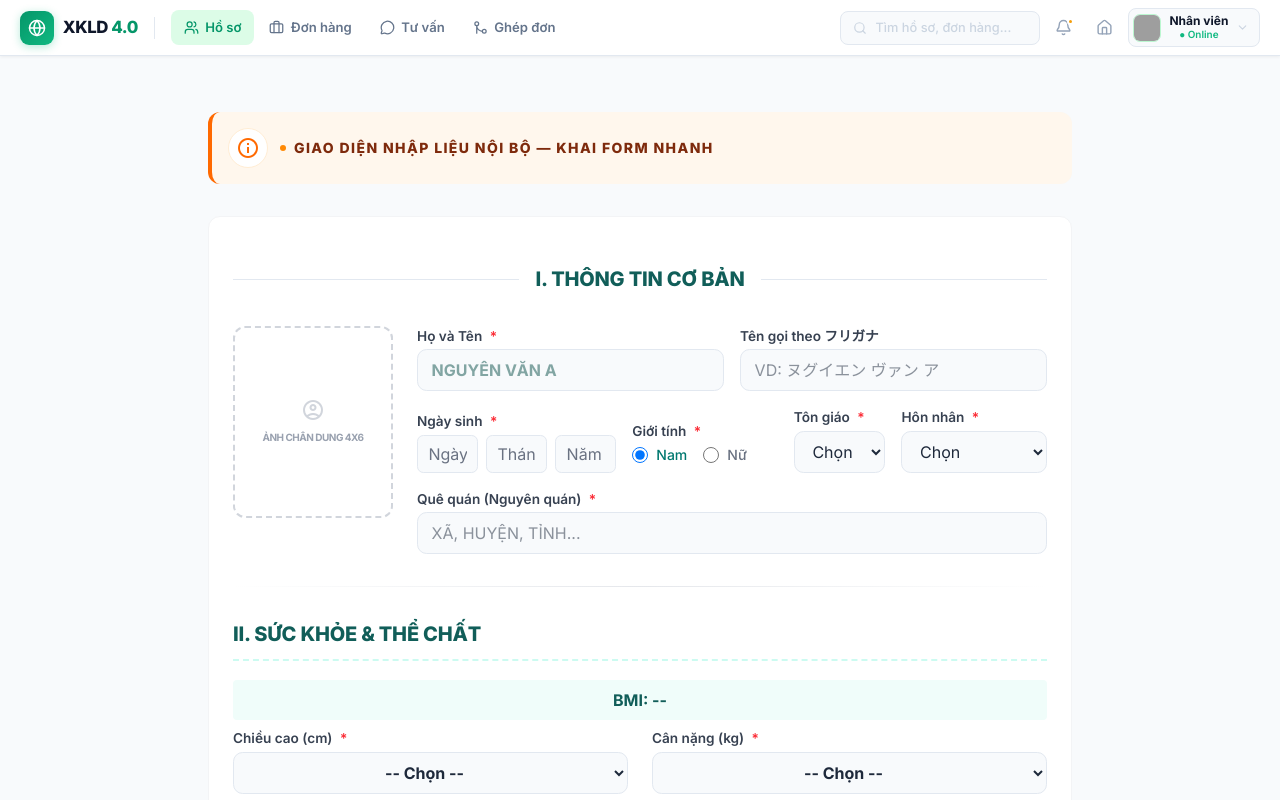
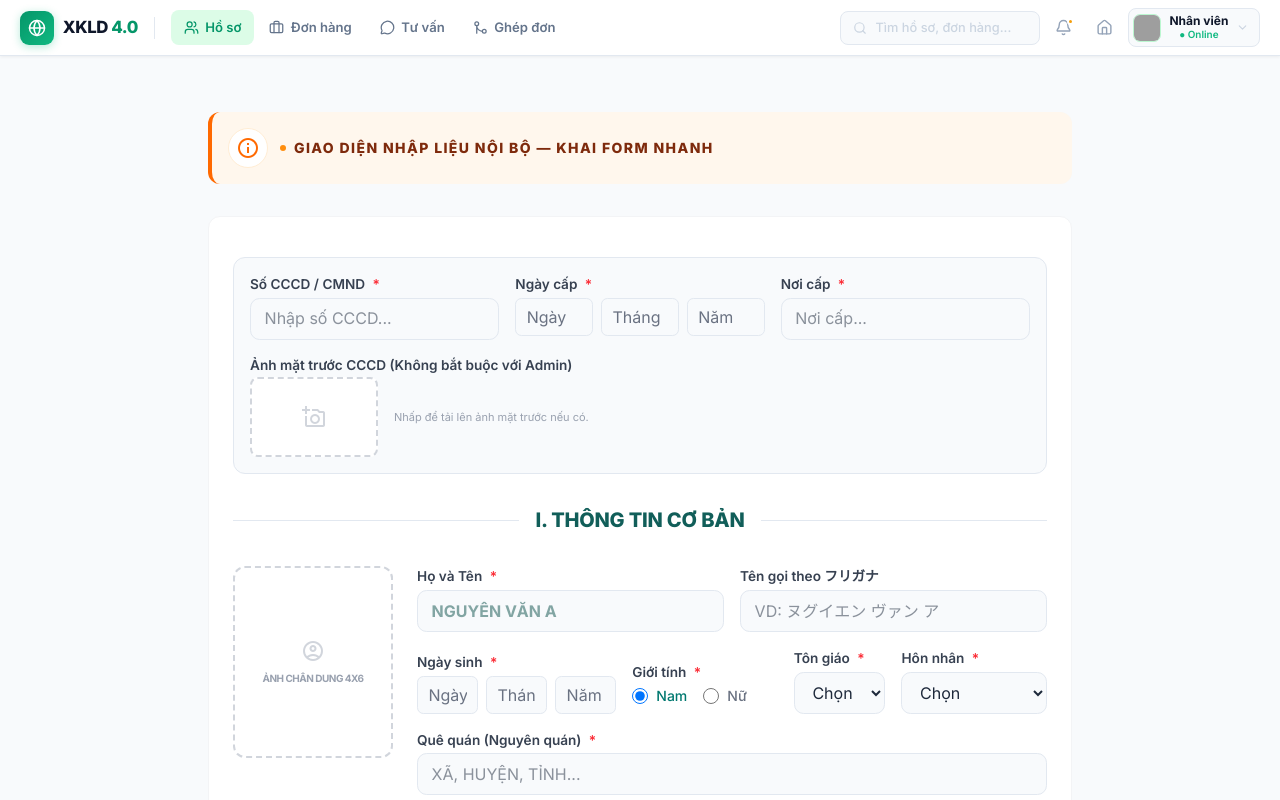
Before and after one commit to solutioncanh-create/XKLD4.0, a React (Vite) app: page /admin/ho-so/them-moi in a window 1280 px wide. Shown: the top 800 px of the page. Built offline with nearby package versions, Linux system fonts and the light colour scheme; sample sign-in values are in the browser's storage; grey boxes are pictures that could not be loaded.

Commit message:
Fix: Hien thi CCCD cho Admin và bo bắt buoc anh trong DangKy

```diff
--- a/src/pages/DangKy.jsx
+++ b/src/pages/DangKy.jsx
@@ -196,11 +196,7 @@ export default function DangKy({ adminMode = false }) {
             que_quan: 'Quê quán',
             ton_giao: 'Tôn giáo',
             hon_nhan: 'Tình trạng hôn nhân',
-            so_cccd: 'Số CCCD',
-            ngay_cap_cccd: 'Ngày cấp CCCD',
-            noi_cap_cccd: 'Nơi cấp CCCD',
-            anh_ho_so: 'Ảnh chân dung',
-            anh_cccd_mat_truoc: 'Ảnh mặt trước CCCD/CMT',
+            ...(!adminMode ? { anh_cccd_mat_truoc: 'Ảnh mặt trước CCCD/CMT' } : {}),
             // anh_cccd_mat_sau: 'Ảnh mặt sau CCCD', // Không bắt buộc
             chieu_cao: 'Chiều cao',
             can_nang: 'Cân nặng',
@@ -491,17 +487,43 @@ export default function DangKy({ adminMode = false }) {
                         </div>
                     </div>
 
-                    {/* Các trường thông tin trích xuất ID */}
-                    <div className="grid grid-cols-1 md:grid-cols-3 gap-4 mt-6 pt-6 border-t border-emerald-100/50">
-                        <div><label className="label">Số CCCD / CMND <span className="text-red-500 ml-1">*</span></label><input name="so_cccd" value={formData.so_cccd} onChange={handleChange} className={vCls(formData.so_cccd)} placeholder="AI sẽ tự điền..." /></div>
-                        <div className="z-0 relative">
-                            <label className="label">Ngày cấp <span className="text-red-500 ml-1">*</span></label>
-                            <FullDateSelect name="ngay_cap_cccd" value={formData.ngay_cap_cccd} onChange={handleChange} startYear={2000} endYear={new Date().getFullYear()} />
-                        </div>
-                        <div><label className="label">Nơi cấp <span className="text-red-500 ml-1">*</span></label><input name="noi_cap_cccd" value={formData.noi_cap_cccd} onChange={handleChange} className={vCls(formData.noi_cap_cccd)} placeholder="Cục CS QLHC..." /></div>
+                </div>
+            )}
+
+            {/* Các trường thông tin CCCD - Luôn hiển thị để Admin có thể nhập tay */}
+            <div className="bg-slate-50 p-4 rounded-xl border border-slate-200 mt-4">
+                <div className="grid grid-cols-1 md:grid-cols-3 gap-4">
+                    <div>
+                        <label className="label">Số CCCD / CMND <span className="text-red-500 ml-1">*</span></label>
+                        <input name="so_cccd" value={formData.so_cccd || ''} onChange={handleChange} className={vCls(formData.so_cccd)} placeholder="Nhập số CCCD..." />
+                    </div>
+                    <div className="z-20 relative">
+                        <label className="label">Ngày cấp <span className="text-red-500 ml-1">*</span></label>
+                        <FullDateSelect name="ngay_cap_cccd" value={formData.ngay_cap_cccd} onChange={handleChange} startYear={2000} endYear={new Date().getFullYear()} />
+                    </div>
+                    <div>
+                        <label className="label">Nơi cấp <span className="text-red-500 ml-1">*</span></label>
+                        <input name="noi_cap_cccd" value={formData.noi_cap_cccd || ''} onChange={handleChange} className={vCls(formData.noi_cap_cccd)} placeholder="Nơi cấp..." />
                     </div>
                 </div>
-            )}
+                {adminMode && (
+                    <div className="mt-4">
+                        <label className="label mb-2 text-slate-700 font-semibold text-xs">Ảnh mặt trước CCCD (Không bắt buộc với Admin)</label>
+                        <div className="flex items-center gap-4">
+                            <div className="w-32 h-20 border-2 border-dashed border-gray-300 rounded-lg flex items-center justify-center cursor-pointer overflow-hidden bg-white"
+                                onClick={() => document.getElementById('admin-cccd-upload').click()}>
+                                {formData.anh_cccd_mat_truoc ? (
+                                    <img src={formData.anh_cccd_mat_truoc} className="w-full h-full object-cover" />
+                                ) : (
+                                    <span className="material-icons-outlined text-gray-300">add_a_photo</span>
+                                )}
+                            </div>
+                            <input type="file" id="admin-cccd-upload" accept="image/*" className="hidden" onChange={(e) => handleUploadImage(e, 'anh_cccd_mat_truoc')} />
+                            <p className="text-[11px] text-gray-400">Nhấp để tải lên ảnh mặt trước nếu có.</p>
+                        </div>
+                    </div>
+                )}
+            </div>
 
             <div className="flex items-center gap-4 py-2 mt-4">
                 <div className="h-px bg-slate-200 flex-1"></div>
```
